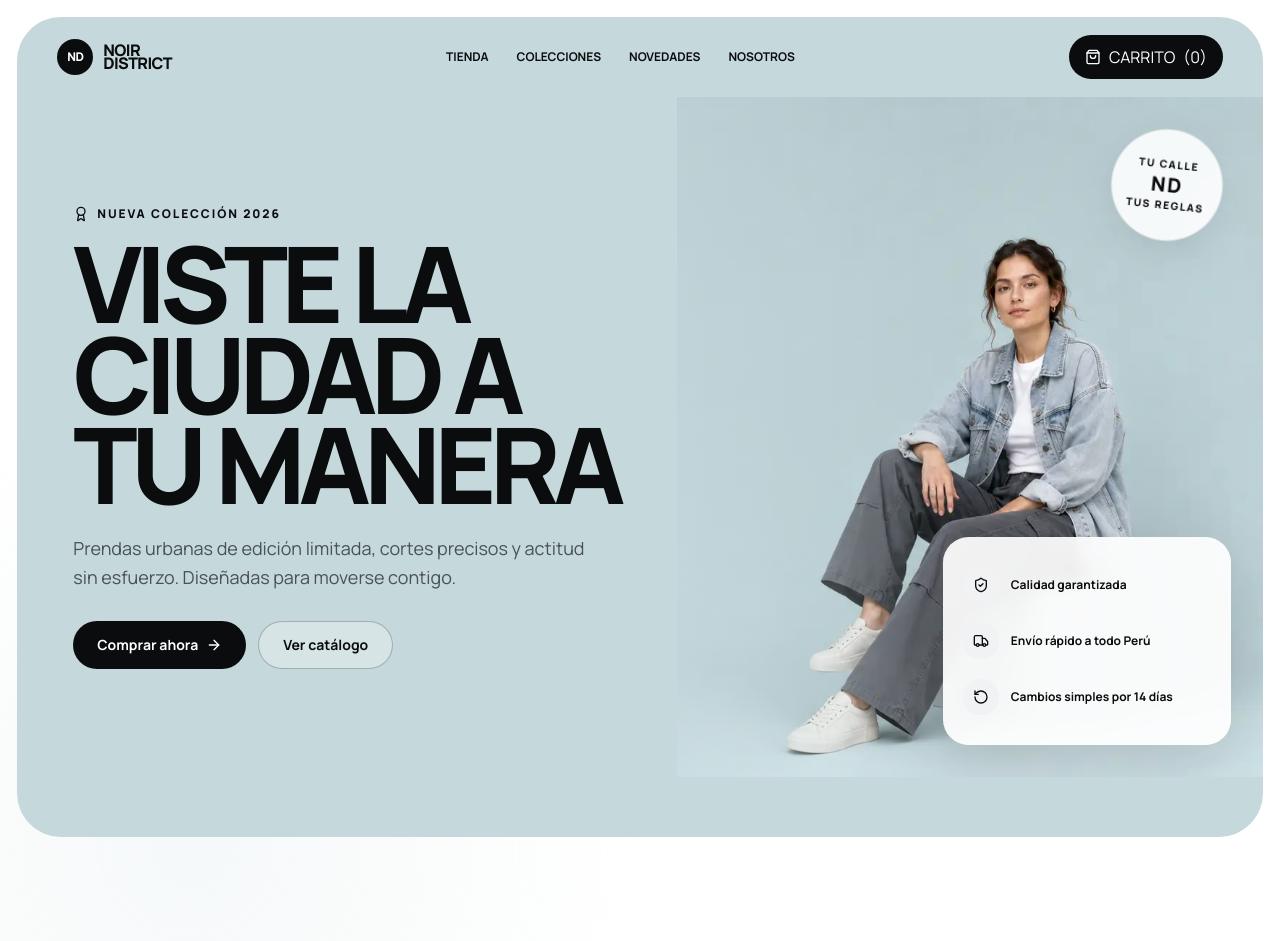
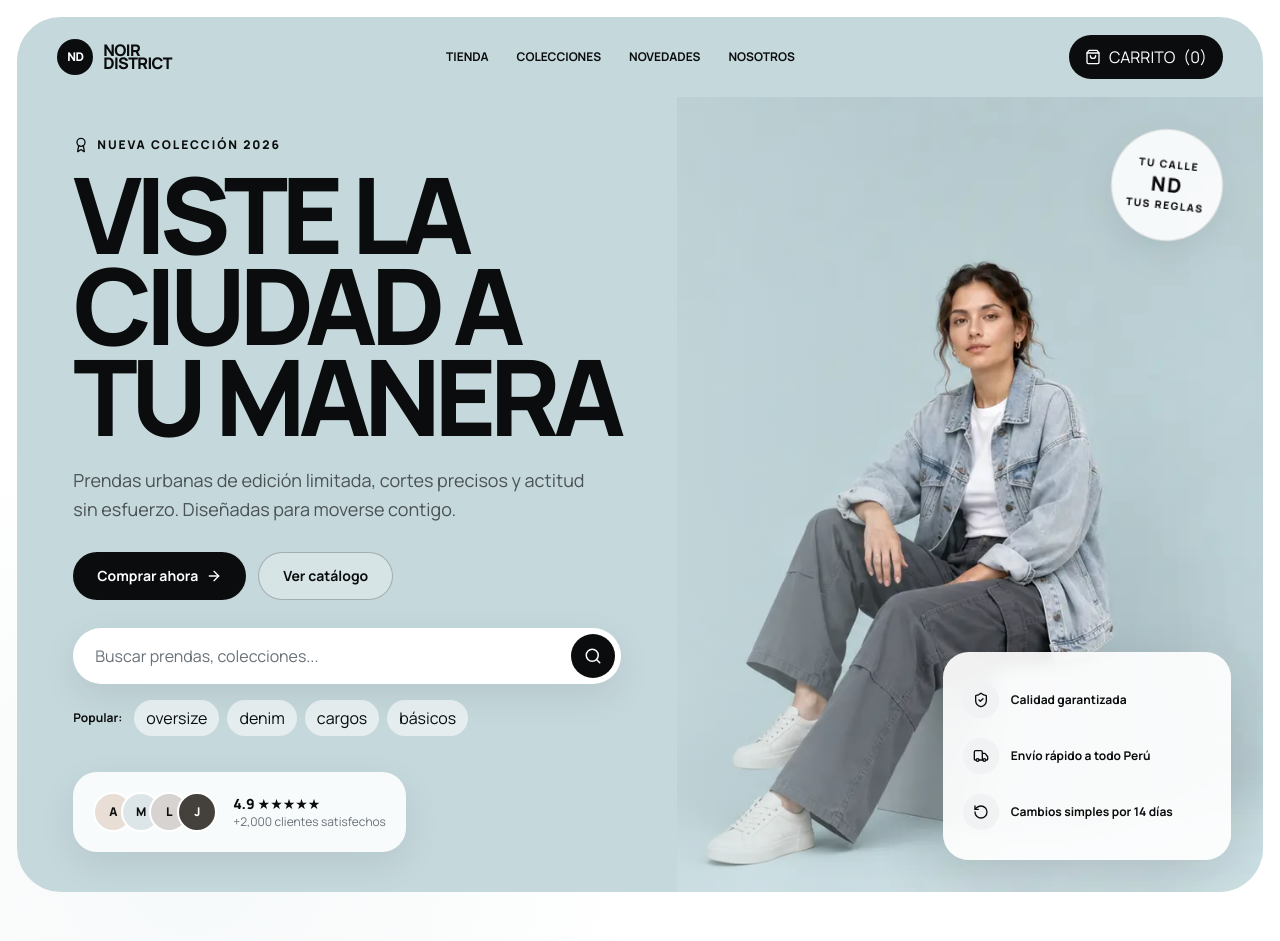
Before and after one commit to JohanMV/noir_distric, a React (Vite) app: page / in a window 1280 px wide. Shown: the top 941 px of the page. Built offline with nearby package versions, Linux system fonts and the light colour scheme.

Commit message:
Restore desktop hero controls

```diff
--- a/src/App.tsx
+++ b/src/App.tsx
@@ -29,6 +29,9 @@ export default function App() {
   const view = useHashRoute();
   const cart = useCart();
   const [selectedProduct, setSelectedProduct] = useState<Product | null>(null);
+  const handleSearch = (query: string) => {
+    window.location.hash = `/tienda${query ? `?q=${encodeURIComponent(query)}` : ""}`;
+  };
 
   const handleAddToCart = (input: AddToCartInput) => {
     cart.addToCart(input);
@@ -50,6 +53,7 @@ export default function App() {
         <main>
           <Hero
             cartCount={cart.count}
+            onSearch={handleSearch}
             onCartOpen={cart.openCart}
           />
           <Categories />
--- a/src/components/sections/Hero.tsx
+++ b/src/components/sections/Hero.tsx
@@ -1,15 +1,25 @@
-import { ArrowRight, Award, RotateCcw, ShieldCheck, Truck } from "lucide-react";
+import { useState, type FormEvent } from "react";
+import { ArrowRight, Award, RotateCcw, Search, ShieldCheck, Truck } from "lucide-react";
 import { motion, useReducedMotion } from "motion/react";
 import { heroImage } from "@/assets";
 import { Navbar } from "@/components/layout";
 
 export interface HeroProps {
   cartCount: number;
+  onSearch: (query: string) => void;
   onCartOpen: () => void;
 }
 
-export function Hero({ cartCount, onCartOpen }: HeroProps) {
+const chips = ["oversize", "denim", "cargos", "básicos"];
+
+export function Hero({ cartCount, onSearch, onCartOpen }: HeroProps) {
+  const [query, setQuery] = useState("");
   const reduceMotion = useReducedMotion();
+
+  const handleSubmit = (event: FormEvent<HTMLFormElement>) => {
+    event.preventDefault();
+    onSearch(query.trim());
+  };
 
   return (
     <section className="page-shell page-shell--top" aria-labelledby="hero-title">
@@ -68,6 +78,29 @@ export function Hero({ cartCount, onCartOpen }: HeroProps) {
                 Ver catálogo
               </a>
             </div>
+            <form onSubmit={handleSubmit} className="mt-5 flex max-w-xl rounded-full bg-white p-1.5 shadow-soft md:mt-7" role="search">
+              <label htmlFor="hero-search" className="sr-only">Buscar prendas</label>
+              <input id="hero-search" value={query} onChange={(event) => setQuery(event.target.value)} className="min-w-0 flex-1 bg-transparent px-4 text-sm outline-none placeholder:text-muted" placeholder="Buscar prendas, colecciones..." />
+              <button type="submit" className="grid size-11 shrink-0 place-items-center rounded-full bg-ink text-white transition hover:scale-105 focus-visible:outline-2 focus-visible:outline-offset-2 focus-visible:outline-ink" aria-label="Buscar">
+                <Search className="size-4.5" aria-hidden />
+              </button>
+            </form>
+            <div className="mt-4 flex flex-wrap items-center gap-2">
+              <span className="mr-1 text-xs font-bold">Popular:</span>
+              {chips.map((chip) => (
+                <button key={chip} type="button" onClick={() => onSearch(chip)} className="rounded-full bg-white/55 px-3 py-1.5 text-xs text-ink transition hover:bg-white focus-visible:outline-2 focus-visible:outline-ink">
+                  {chip}
+                </button>
+              ))}
+            </div>
+            <div className="mt-5 flex w-full items-center gap-3 rounded-3xl bg-white/88 p-3.5 shadow-soft backdrop-blur md:mt-9 md:w-fit md:gap-4 md:p-5">
+              <div className="flex -space-x-3" aria-label="Comunidad de clientes">
+                {["A", "M", "L", "J"].map((initial, index) => (
+                  <span key={initial} className={`grid size-8 place-items-center rounded-full border-2 border-white text-[0.65rem] font-extrabold md:size-10 md:text-xs ${["bg-sand","bg-blue-soft","bg-stone-300","bg-stone-700 text-white"][index]}`}>{initial}</span>
+                ))}
+              </div>
+              <div><p className="text-sm font-extrabold">4.9 ★★★★★</p><p className="text-xs text-muted">+2,000 clientes satisfechos</p></div>
+            </div>
           </motion.div>
           <div className="relative min-h-[470px] overflow-hidden sm:min-h-[540px] lg:min-h-0">
             <img src={heroImage} alt="Modelo vistiendo una chaqueta denim y pantalón cargo de NOIR DISTRICT" className="absolute inset-0 size-full object-cover object-right-bottom" />
```
